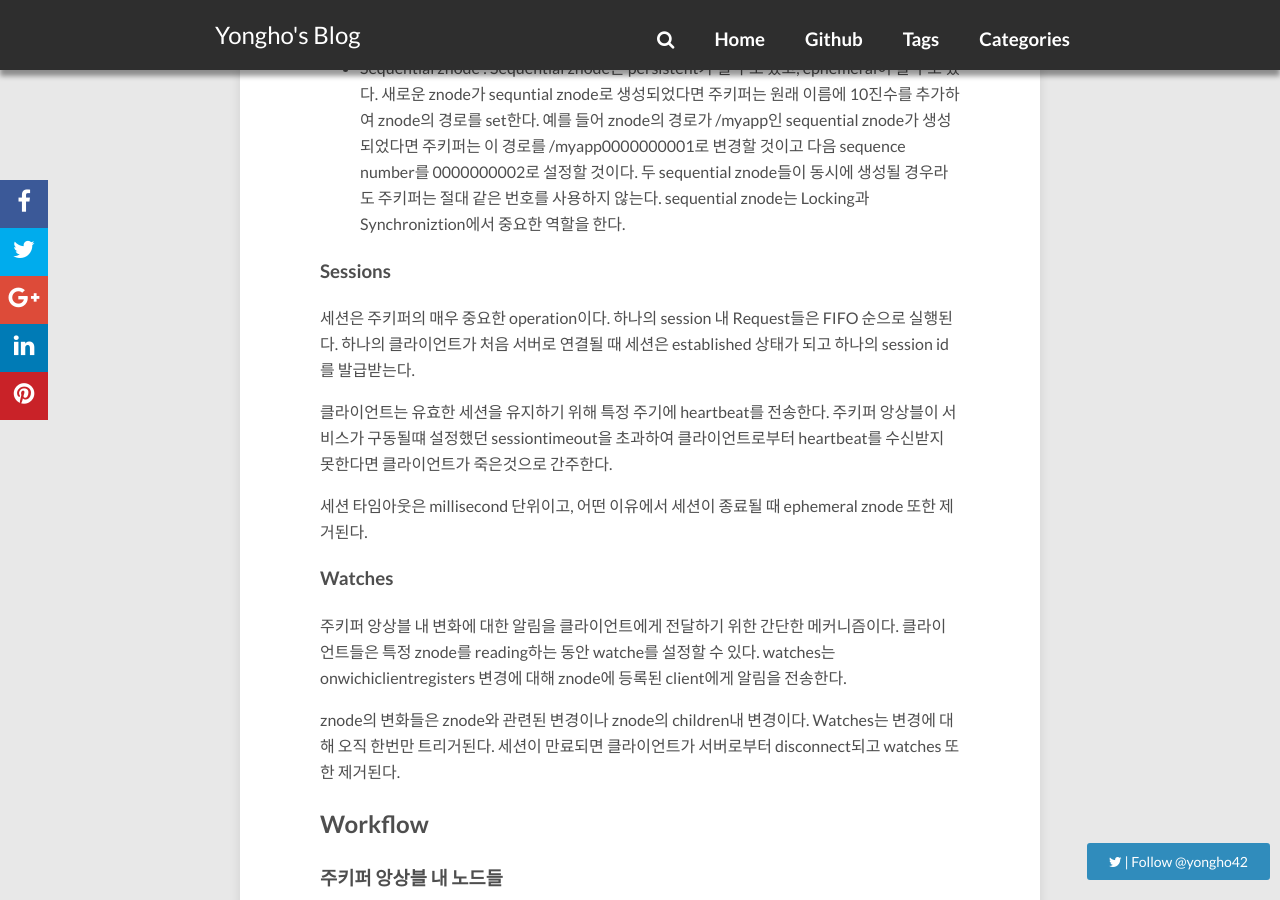
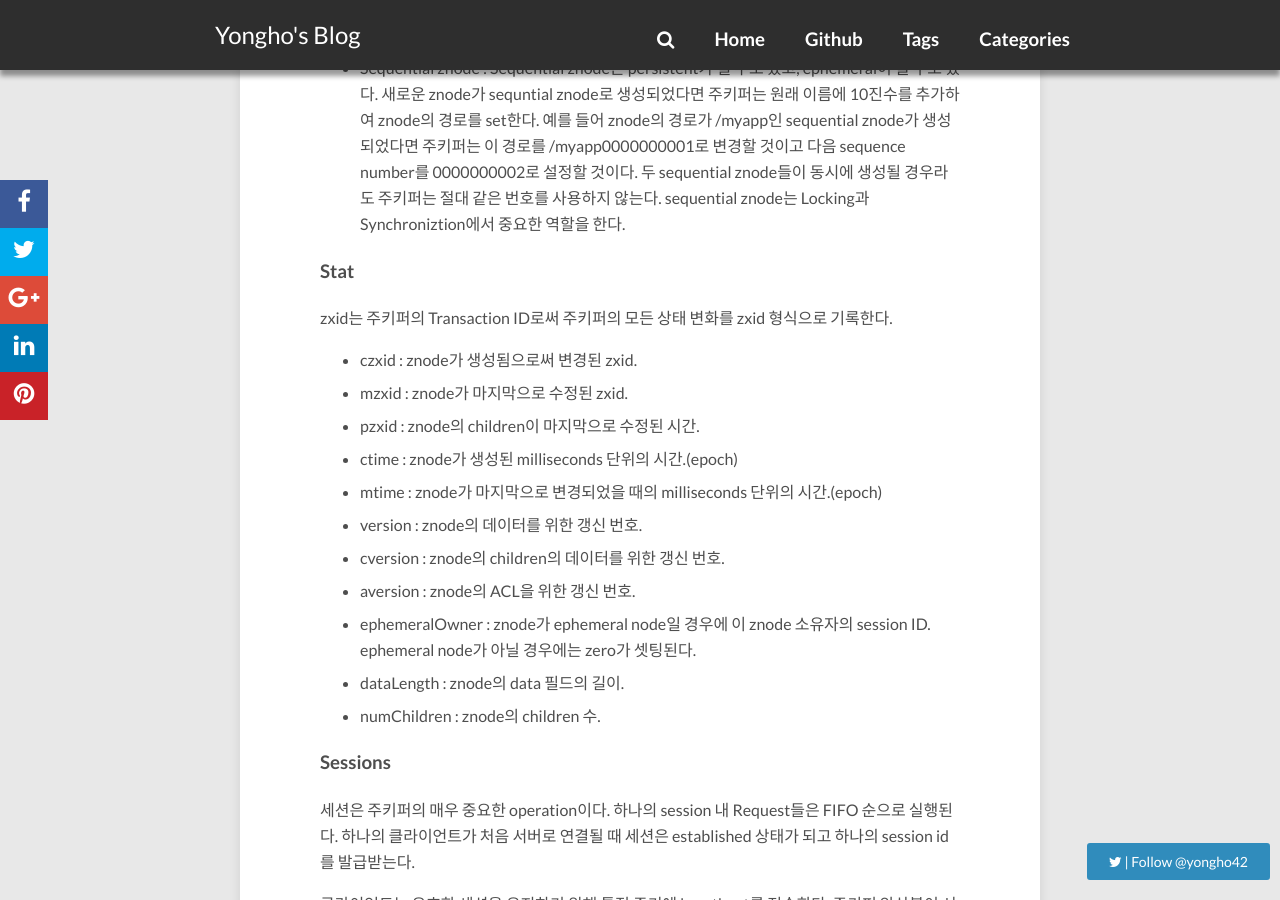
Before and after one commit to YonghoChoi/yonghochoi.github.io, a Jekyll site: the page built from _posts/2016-07-26-zookeeper.md, in a window 1280 px wide and 900 px high, scrolled down 2740 px. Built offline with Jekyll 4.4.1, drawn with Linux system fonts in a browser that asks for light colours; nearby versions of some CDN libraries; comment, search, counter and statistics services are not loaded; some of the changed text lies outside the part shown.

```diff
--- a/_posts/2016-07-26-zookeeper.md
+++ b/_posts/2016-07-26-zookeeper.md
@@ -42,6 +42,22 @@ config 네임스페이스 아래의 각각의 노드들은 1MB까지 데이터
 * Ephemeral znode : 클라이언트가 살아있는 동안만 활성화된다. 주키퍼 앙상블로부터 클라이언트의 연결이 끊어지만 ephemeral znode 역시 자동으로 제거된다. ephemeral znode가 제거되면 다음 적절한 node가 그 위치를 채우게 된다. Ephemeral znode는 리더 선출에서 중요한 역할을 한다.
 * Sequential znode : Sequential znode는 persistent가 될 수도 있고, ephemeral이 될 수도 있다. 새로운 znode가 sequntial znode로 생성되었다면 주키퍼는 원래 이름에 10진수를 추가하여 znode의 경로를 set한다. 예를 들어 znode의 경로가 /myapp인 sequential znode가 생성되었다면 주키퍼는 이 경로를 /myapp0000000001로 변경할 것이고 다음 sequence number를 0000000002로 설정할 것이다. 두 sequential znode들이 동시에 생성될 경우라도 주키퍼는 절대 같은 번호를 사용하지 않는다. sequential znode는 Locking과 Synchroniztion에서 중요한 역할을 한다.
 
+### Stat
+
+zxid는 주키퍼의 Transaction ID로써 주키퍼의 모든 상태 변화를 zxid 형식으로 기록한다.
+
+* czxid : znode가 생성됨으로써 변경된 zxid.
+* mzxid : znode가 마지막으로 수정된 zxid.
+* pzxid : znode의 children이 마지막으로 수정된 시간.
+* ctime : znode가 생성된 milliseconds 단위의 시간.(epoch)
+* mtime : znode가 마지막으로 변경되었을 때의 milliseconds 단위의 시간.(epoch)
+* version : znode의 데이터를 위한 갱신 번호.
+* cversion : znode의 children의 데이터를 위한 갱신 번호.
+* aversion : znode의 ACL을 위한 갱신 번호.
+* ephemeralOwner : znode가 ephemeral node일 경우에 이 znode 소유자의 session ID. ephemeral node가 아닐 경우에는 zero가 셋팅된다.
+* dataLength : znode의 data 필드의 길이.
+* numChildren : znode의 children 수.
+
 ### Sessions
 
 세션은 주키퍼의 매우 중요한 operation이다. 하나의 session 내 Request들은 FIFO 순으로 실행된다. 하나의 클라이언트가 처음 서버로 연결될 때 세션은 established 상태가 되고 하나의 session id를 발급받는다.
```
Also changed, not shown: _posts/2016-07-27-zookeeper-watches.md (added, +10 -0 lines).
